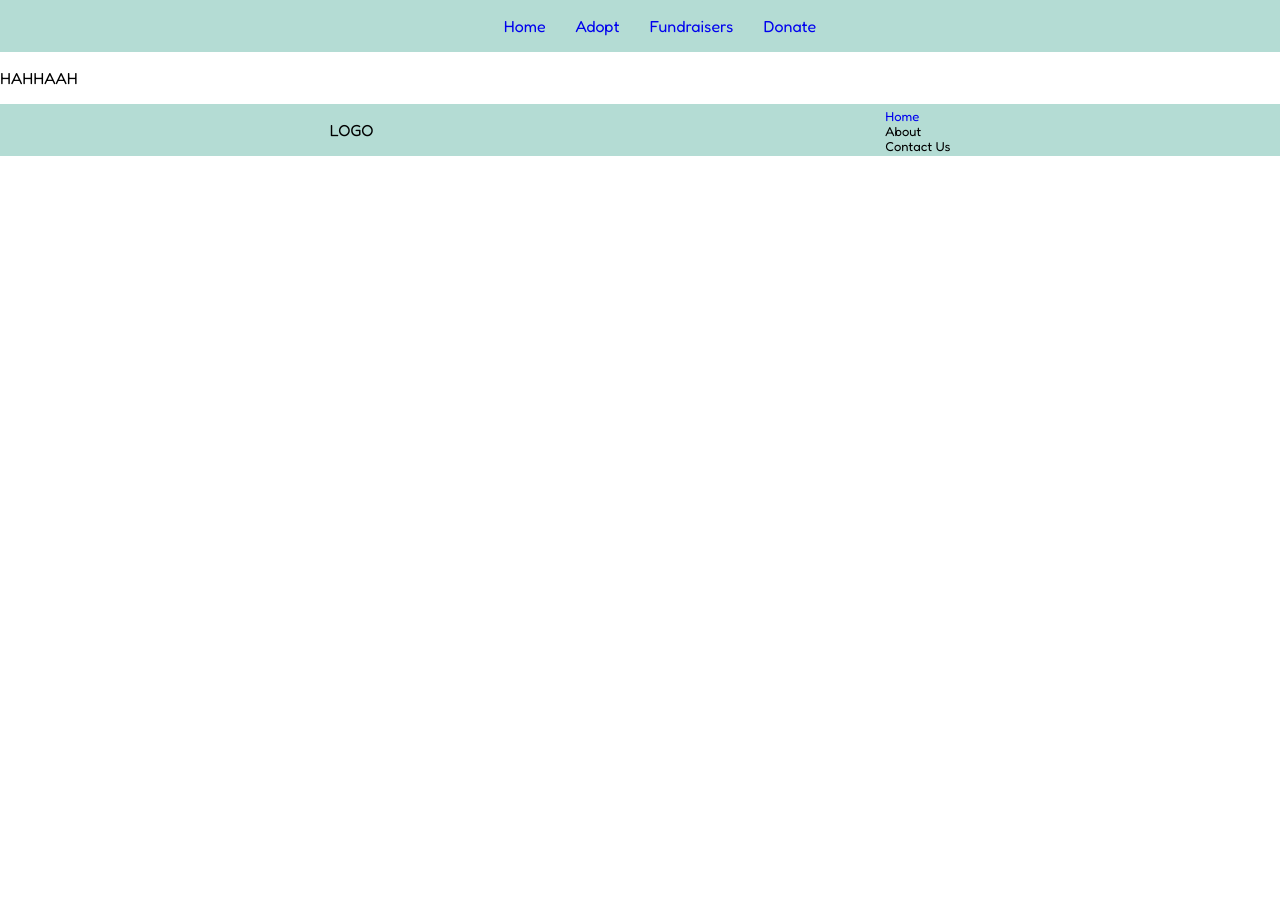
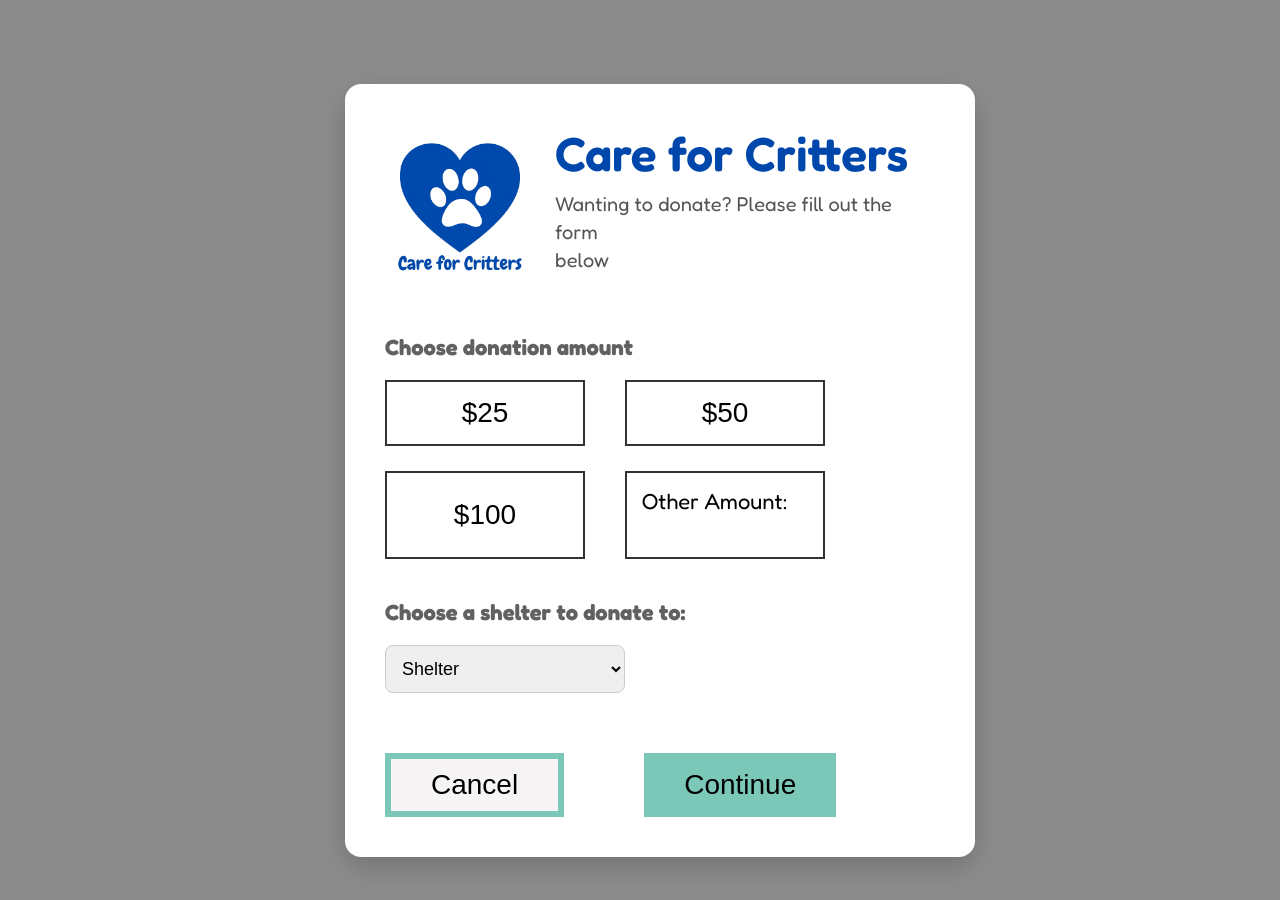
Before and after one commit to ericpham-1/care-for-critters, a Flask app: page /donate in a window 1280 px wide. Run offline with Flask 3, Linux system fonts and the light colour scheme; some libraries are stand-ins or nearby versions.

Commit message:
Fixed a small syntax error in insert_data.sql (missing a comma) Finished basic template for the donations page

```diff
--- a/insert_data.sql
+++ b/insert_data.sql
@@ -16,7 +16,7 @@ VALUES
 INSERT INTO Mammal (PetID, Species, HealthRecords, Weight)
 VALUES
     (2, 'Dog', 'All vaccinations up to date', 28.0),
-    (3, 'Cat', 'Healthy, neutered', 4.2)
+    (3, 'Cat', 'Healthy, neutered', 4.2),
     (6, 'Sugar Glider', 'Healthy', 1.0),
     (7, 'Ragdoll Cat', 'Vaccinations up to date', 20.0);
 
--- /dev/null
+++ b/static/css/donate.css
@@ -0,0 +1,122 @@
+body {
+    font-family: "Fredoka", sans-serif;
+    background: white;
+    margin: 0;
+    padding: 40px 0;
+}
+
+.donation-overlay {
+    position: fixed;
+    top: 0;
+    left: 0;
+    width: 100%;
+    height: 100%;
+    background: rgba(0,0,0,0.45); /* dim background */
+    display: flex;
+    justify-content: center;
+    align-items: center;
+    z-index: 9999;
+    padding: 20px;
+}
+
+.donation-box {
+    background: white;
+    max-width: 550px;
+    width: 100%;
+    padding: 40px;
+    border-radius: 16px;
+    box-shadow: 0 10px 30px rgba(0,0,0,0.2);
+    max-height: 90vh;
+    overflow-y: auto;
+}
+
+.header {
+    display: flex;
+    gap: 20px;
+    align-items: center
+}
+
+.logo {
+    width: 150px;
+}
+
+h1 {
+    font-size: 48px;
+    font-weight: 600;
+    margin: 0;
+    color: #0047AB
+}
+
+.header p {
+    color: #555;
+    font-size: 20px;
+    margin-top: 8px;
+    line-height: 1.4;
+}
+
+.section {
+    margin-top: 40px;
+}
+
+.section h2 {
+    margin-bottom: 20px;
+    color: #626161;
+    font-size: 22px;
+}
+
+.amount-grid {
+    display: grid;
+    grid-template-columns: repeat(2, 200px);
+    gap: 25px 40px;
+}
+
+.amount-btn {
+    border: 2px solid #333;
+    padding: 15px 0;
+    font-size: 28px;
+    background: white;
+    cursor: pointer;
+}
+
+.other-amount {
+    border: 2px solid #333;
+    padding: 15px;
+    font-size: 22px;
+}
+
+.other-amount input {
+    border: none;
+    outline: none;
+    font-size: 22px;
+    width: 120px;
+}
+
+select {
+    padding: 12px;
+    font-size: 18px;
+    width: 240px;
+    border-radius: 8px;
+    border: 1px solid #ccc;
+}
+
+.actions {
+    display: flex;
+    gap: 80px;
+    margin-top: 60px;
+}
+
+.cancel-btn {
+    background: #F6F4F5;
+    border: 6px solid #7CC8B8;
+    padding: 10px 40px;
+    font-size: 28px;
+    cursor: pointer;
+}
+
+.continue-btn {
+    background: #7CC8B8;
+    border: none;
+    padding: 10px 40px;
+    font-size: 28px;
+    cursor: pointer;
+}
--- a/templates/donate.html
+++ b/templates/donate.html
@@ -6,30 +6,54 @@
     <link rel="preconnect" href="https://fonts.googleapis.com">
     <link rel="preconnect" href="https://fonts.gstatic.com" crossorigin>
     <link href="https://fonts.googleapis.com/css2?family=Fredoka:wght@300..700&display=swap" rel="stylesheet">
-    <title>Document</title>
+    <link rel="stylesheet" href="{{ url_for('static', filename='css/donate.css') }}">
+
+    <title>Donate</title>
 </head>
-<body style="font-family: 'Fredoka', sans-serif; font-weight: 400; font-style: normal; margin: 0; padding: 0;">
-    <nav style="display: flex; justify-content: center; align-items: center; background-color: #b4dcd4;">
-        <ul style="list-style-type: none; display: inline-flex; gap: 30px;">
-            <a href="/" style="text-decoration: none;" >Home</a>
-            <a href="adopt" style="text-decoration: none;">Adopt</a>
-            <a href="fundraisers" style=" text-decoration: none;">Fundraisers</a>
-            <a href="donate" style=" text-decoration: none;">Donate</a>
-        </ul>
-    </nav>
-    <p> HAHHAAH</p>
+<body>
+
+<div class="donation-overlay">
+
+    <div class="donation-box">
+         <div class="header">
+        <img src="{{ url_for('static', filename='images/C4C_Logo.png') }}" class="logo">
+        <div class="titles">
+            <h1>Care for Critters</h1>
+            <p>Wanting to donate? Please fill out the form<br>below</p>
+        </div>
+    </div>
+
+    <!--SELECT AMOUNT SECTION-->
+    <div class="section">
+        <h2>Choose donation amount</h2>
+
+        <div class="amount-grid">
+            <button class="amount-btn">$25</button>
+            <button class="amount-btn">$50</button>
+            <button class="amount-btn">$100</button>
+
+            <div class="other-amount">
+                <label>Other Amount:</label>
+                <input type="text">
+            </div>
+        </div>
+    </div>
+
+    <!--SHELTER SECTION-->
+    <div class="section">
+        <h2>Choose a shelter to donate to: </h2>
+        <select>
+            <option value="">Shelter</option> <!--TODO: INSERT SQL QUERY STUFF HERE-->
+        </select>
+    </div>
+
+    <!--NAV BUTTONS-->
+    <div class="actions">
+        <button class="cancel-btn">Cancel</button>
+        <button class="continue-btn">Continue</button>
+    </div>
+    </div>
+
+</div>
 </body>
-
-<footer style="background-color: #b4dcd4; align-content: center; display: flex; gap: 40%; justify-content: center;">
-    <div>
-        <p>LOGO</p>
-    </div>
-    <div style="line-height: 14px; align-content: center;">
-        <a href="/" style="font-size: small; text-decoration: none;">Home</a>
-        <br>
-        <a style="font-size: small;">About</a>
-        <br>
-        <a style="font-size: small;">Contact Us</a>
-    </div>
-</footer>
 </html>
```
Also changed, not shown: static/images/C4C_Logo.png (added).
